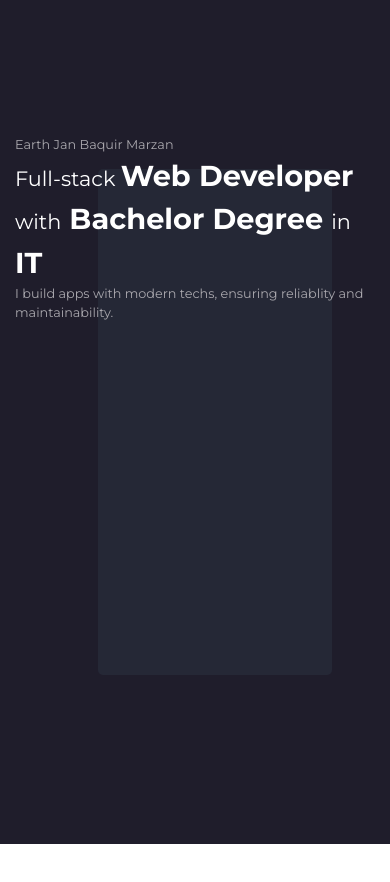
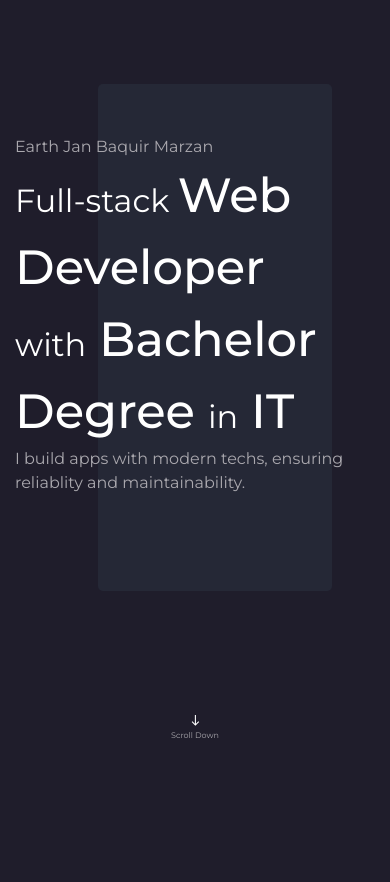
Before and after one commit to earthjan/earth, a React (Create React App) app: page / in a window 390 px wide. Before the commit the page ends 844 px from the top, so only its background shows below. Built offline with nearby package versions, Linux system fonts and the light colour scheme.

Commit message:
Fix responsiveness from xs-md screens
Fixed responsiveness from xs-md screens by using real dimensions of
devices

```diff
--- a/src/components/templates/MainPage/MainPage.js
+++ b/src/components/templates/MainPage/MainPage.js
@@ -1,6 +1,7 @@
 import React from "react";
 
-import { Grid, Box, Typography, Container } from "@mui/material";
+import { Grid, Box, Typography, IconButton, Stack } from "@mui/material";
+import SouthIcon from "@mui/icons-material/South";
 
 import GridItem from "../../atoms/GridItem/GridItem";
 import TextGray from "../../atoms/TextGray/TextGray";
@@ -22,6 +23,17 @@ const MainPage = () => {
             I build apps with modern techs, ensuring reliablity and
             maintainability.
           </TextGray>
+        </GridItem>
+
+        <GridItem container={true} sx={styles.scrollDownBase}>
+          <IconButton>
+            <Stack sx={styles.scrollDownStack}>
+              <GridItem container={true} sx={styles.scrollDownIconBase}>
+                <SouthIcon sx={styles.scrollDownIcon}/>
+              </GridItem>
+              <Typography sx={styles.scrollDownLabel}>Scroll Down</Typography>
+            </Stack>
+          </IconButton>
         </GridItem>
       </Grid>
 
--- a/src/components/templates/MainPage/styles.js
+++ b/src/components/templates/MainPage/styles.js
@@ -7,7 +7,6 @@ const styles = {
     zIndex: "1",
     backgroundColor: "primary.main",
     minWidth: "320px",
-    height: "100vh"
   },
 
   gridBase: {
@@ -33,27 +32,24 @@ const styles = {
   },
   mainTextContent: {
     fontSize: {
-      xs: "1.3rem",
-      sm: "2rem",
+      xs: "2rem",
       md: "2.5rem",
     },
   },
   mainTextContentSpan: {
     fontWeight: {
-      xs: "bold",
-      sm: "medium",
+      xs: "medium",
     },
     fontSize: {
-      xs: "1.8rem",
-      sm: "3rem",
+      xs: "3rem",
       md: "5rem",
     },
   },
 
   upperSubtitleBase: {
     paddingLeft: {
-        md: getSubtitlePaddingX()
-    }
+      md: getSubtitlePaddingX(),
+    },
   },
   subtitleUpper: {
     fontSize: getSubtitleFontSize(),
@@ -64,33 +60,70 @@ const styles = {
       md: "flex-end",
     },
     paddingTop: {
-        md: "10px"
+      md: "10px",
     },
     paddingRight: {
-        md: getSubtitlePaddingX()
-    }
+      md: getSubtitlePaddingX(),
+    },
   },
 
   subtitleBottom: {
     fontSize: getSubtitleFontSize(),
     width: {
-        md: "30vw"
-    }
+      md: "30vw",
+    },
+  },
+
+  scrollDownBase: {
+    justifyContent: "center",
+    paddingTop: {
+      xs: "25vh",
+      md: "15vh",
+    },
+  },
+  scrollDownStack: {
+    flexDirection: "column",
+  },
+  scrollDownIconBase: {
+    justifyContent: "center",
+  },
+  scrollDownIcon: {
+    position: "absolute",
+    fontSize: {
+      xs: "0.8rem",
+    },
+    color: "titleText.main",
+    animation: "move 1s linear infinite alternate",
+    "@keyframes move": {
+      "0%": {
+        top: "5px",
+      },
+      "100%": {
+        top: "10px",
+      },
+    },
+  },
+  scrollDownLabel: {
+    fontSize: {
+      xs: "0.5rem",
+    },
+    color: "content.main",
+    marginTop: "15px"
   },
 
   extraBg: {
     position: "absolute",
     height: {
-      xs: "60%",
-      sm: "40%",
-      md: "60%"
+      xs: "60vh",
+      sm: "30vh",
+      md: "60vh"
     },
     width: {
       xs: "60vw",
     },
     backgroundColor: "secondary.main",
-    top: { xs: "20%" },
-    left: { xs: "25%", md: "35%" },
+    top: { xs: "10vh" },
+    left: { xs: "25vw", md: "35%vw" },
     zIndex: "-1",
     borderRadius: "5px",
   },
@@ -102,12 +135,12 @@ export default styles;
 
 function getSubtitleFontSize() {
   return {
-    xs: "0.8rem",
+    sm: "0.8rem",
   };
 }
 
 function getSubtitlePaddingX() {
-    return {
-        md: "60px"
-    }
+  return {
+    md: "60px",
+  };
 }
```
